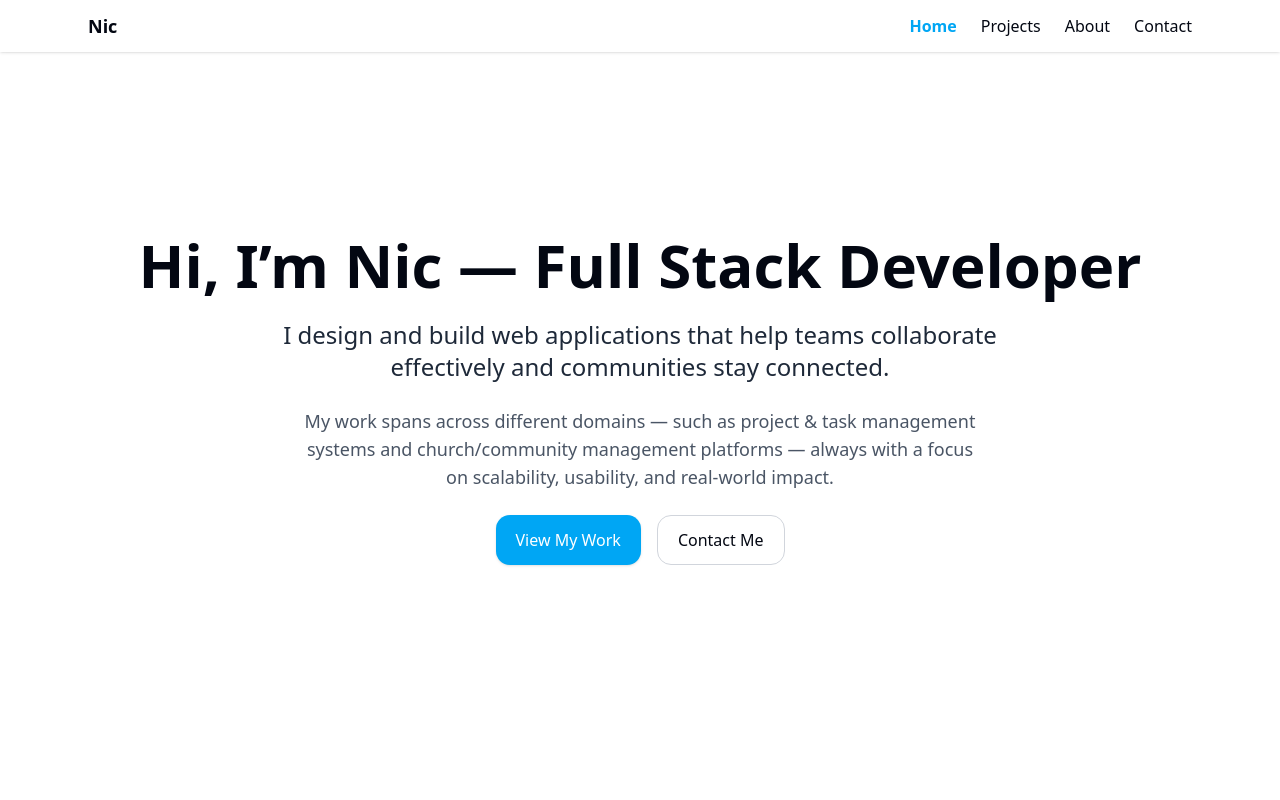
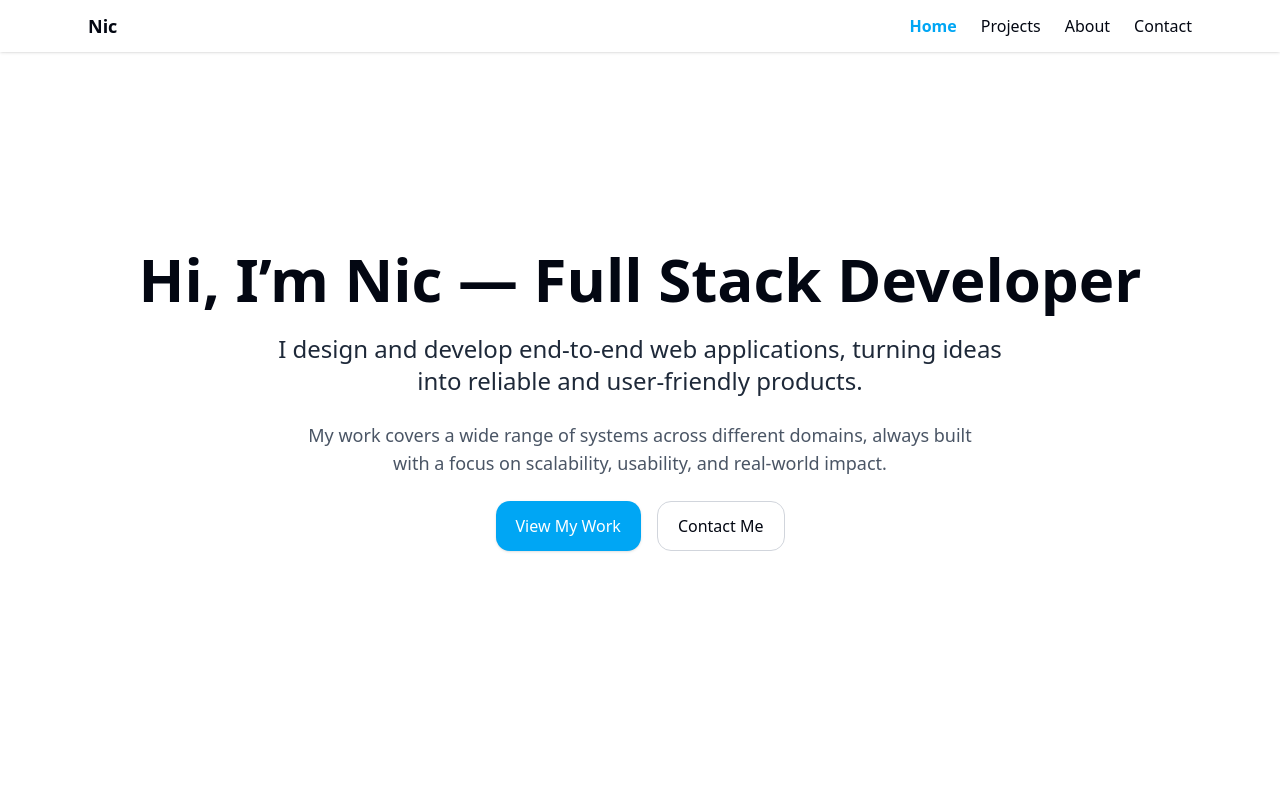
Before and after one commit to nicholas053/nicholas-portfolio, a Next.js app: page / in a window 1280 px wide. Shown: the top 800 px of the page. Built offline with nearby package versions, Linux system fonts and the light colour scheme.

Commit message:
change hero description

```diff
--- a/src/app/page.tsx
+++ b/src/app/page.tsx
@@ -192,7 +192,7 @@ export default function HomePage() {
           transition={{ delay: 0.2, duration: 0.6 }}
           className="text-xl md:text-2xl font-medium text-gray-800 max-w-3xl"
         >
-          I design and build web applications that help teams collaborate effectively and communities stay connected.
+          I design and develop end-to-end web applications, turning ideas into reliable and user-friendly products.
         </motion.p>
 
         <motion.p
@@ -201,7 +201,7 @@ export default function HomePage() {
           transition={{ delay: 0.4, duration: 0.6 }}
           className="text-lg text-gray-600 max-w-2xl"
         >
-          My work spans across different domains — such as project & task management systems and church/community management platforms — always with a focus on scalability, usability, and real-world impact.
+           My work covers a wide range of systems across different domains, always built with a focus on scalability, usability, and real-world impact.
         </motion.p>
 
         <div className="flex gap-4">
```
